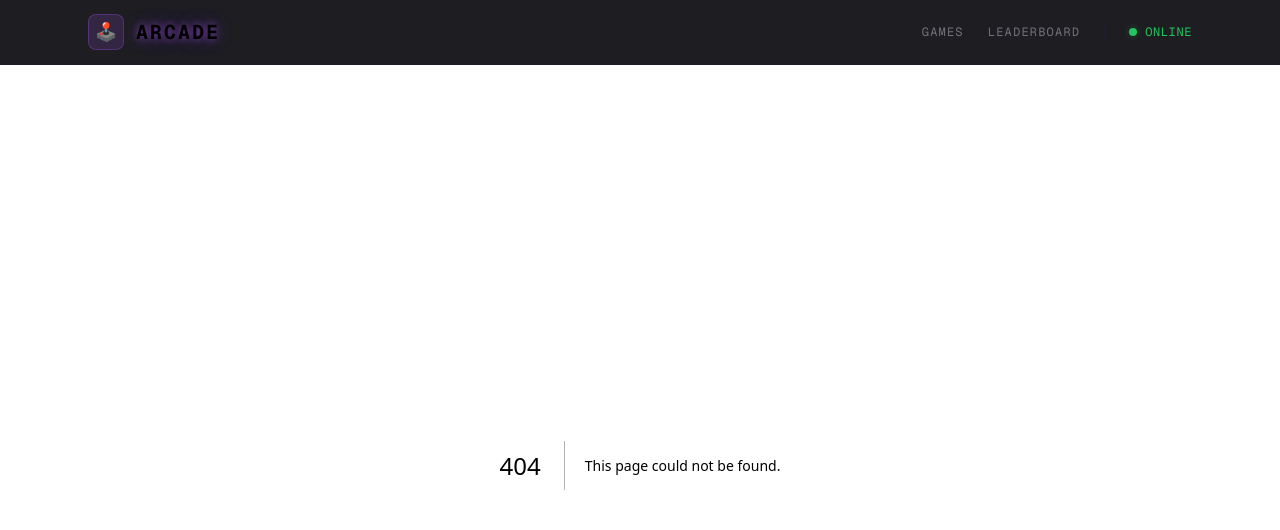
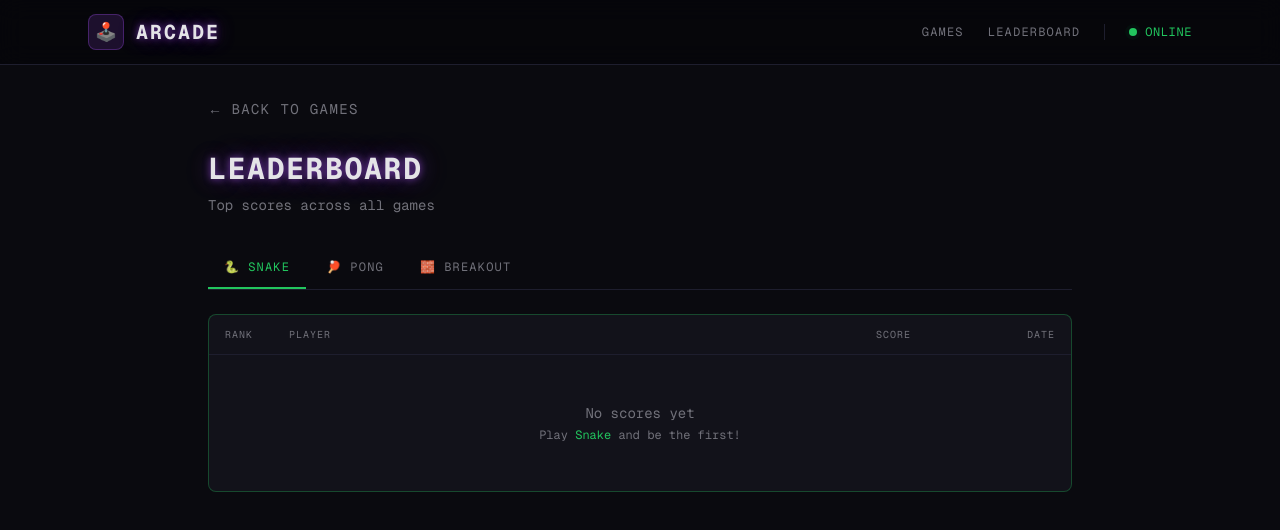
Before and after one commit to cb7chaitanya/arcade, a Next.js app: page /leaderboard in a window 1280 px wide. Before the commit this address had no page. Shown: the top 530 px of the page. Built offline with nearby package versions, Linux system fonts and the light colour scheme.

Commit message:
Add leaderboard page with tabbed per-game score tables
Tabbed game switcher for Snake/Pong/Breakout, fetches scores from
API, displays top 20 with rank medals, player name, score, and
date. Empty state links to the game.

```diff
--- /dev/null
+++ b/app/leaderboard/layout.tsx
@@ -0,0 +1,7 @@
+export const metadata = {
+  title: "Leaderboard | Arcade",
+};
+
+export default function LeaderboardLayout({ children }: { children: React.ReactNode }) {
+  return children;
+}
--- /dev/null
+++ b/app/leaderboard/page.tsx
@@ -0,0 +1,164 @@
+"use client";
+
+import Link from "next/link";
+import { useCallback, useEffect, useState } from "react";
+
+interface Entry {
+  username: string;
+  game: string;
+  score: number;
+  date: string;
+}
+
+const GAMES = [
+  { id: "snake", label: "Snake", emoji: "🐍", color: "green" },
+  { id: "pong", label: "Pong", emoji: "🏓", color: "cyan" },
+  { id: "breakout", label: "Breakout", emoji: "🧱", color: "purple" },
+] as const;
+
+type GameId = (typeof GAMES)[number]["id"];
+
+const colorMap: Record<string, { tab: string; activeTab: string; rank: string; border: string }> = {
+  green: {
+    tab: "text-arcade-muted hover:text-arcade-green",
+    activeTab: "text-arcade-green border-arcade-green",
+    rank: "text-arcade-green",
+    border: "border-arcade-green/30",
+  },
+  cyan: {
+    tab: "text-arcade-muted hover:text-arcade-cyan",
+    activeTab: "text-arcade-cyan border-arcade-cyan",
+    rank: "text-arcade-cyan",
+    border: "border-arcade-cyan/30",
+  },
+  purple: {
+    tab: "text-arcade-muted hover:text-arcade-purple",
+    activeTab: "text-arcade-purple border-arcade-purple",
+    rank: "text-arcade-purple",
+    border: "border-arcade-purple/30",
+  },
+};
+
+export default function LeaderboardPage() {
+  const [activeGame, setActiveGame] = useState<GameId>("snake");
+  const [entries, setEntries] = useState<Entry[]>([]);
+  const [loading, setLoading] = useState(true);
+
+  const fetchScores = useCallback(async (game: GameId) => {
+    setLoading(true);
+    try {
+      const res = await fetch(`/api/leaderboard?game=${game}`);
+      if (res.ok) {
+        const data = await res.json();
+        setEntries(data);
+      }
+    } catch {
+      // silently fail for in-memory store
+    }
+    setLoading(false);
+  }, []);
+
+  useEffect(() => {
+    fetchScores(activeGame);
+  }, [activeGame, fetchScores]);
+
+  const activeConfig = GAMES.find((g) => g.id === activeGame)!;
+  const c = colorMap[activeConfig.color];
+
+  return (
+    <div className="max-w-4xl mx-auto px-4 py-8">
+      <Link
+        href="/"
+        className="inline-flex items-center gap-2 text-arcade-muted hover:text-white text-sm uppercase tracking-widest mb-8 transition-colors"
+      >
+        <span>&larr;</span>
+        <span>Back to Games</span>
+      </Link>
+
+      <div className="mb-8">
+        <h1 className="text-3xl font-bold uppercase tracking-wider neon-glow mb-2">
+          Leaderboard
+        </h1>
+        <p className="text-arcade-muted text-sm">
+          Top scores across all games
+        </p>
+      </div>
+
+      {/* Game tabs */}
+      <div className="flex gap-1 mb-6 border-b border-arcade-border">
+        {GAMES.map((game) => {
+          const gc = colorMap[game.color];
+          const isActive = activeGame === game.id;
+          return (
+            <button
+              key={game.id}
+              onClick={() => setActiveGame(game.id)}
+              className={`px-4 py-3 text-xs uppercase tracking-widest transition-colors border-b-2 ${
+                isActive
+                  ? gc.activeTab
+                  : `${gc.tab} border-transparent`
+              }`}
+            >
+              <span className="mr-2">{game.emoji}</span>
+              {game.label}
+            </button>
+          );
+        })}
+      </div>
+
+      {/* Table */}
+      <div className={`bg-arcade-card border ${c.border} rounded-lg overflow-hidden`}>
+        {/* Header */}
+        <div className="grid grid-cols-[3rem_1fr_5rem_8rem] gap-4 px-4 py-3 border-b border-arcade-border text-[10px] uppercase tracking-widest text-arcade-muted">
+          <span>Rank</span>
+          <span>Player</span>
+          <span className="text-right">Score</span>
+          <span className="text-right hidden sm:block">Date</span>
+        </div>
+
+        {loading ? (
+          <div className="px-4 py-12 text-center text-arcade-muted text-sm">
+            Loading...
+          </div>
+        ) : entries.length === 0 ? (
+          <div className="px-4 py-12 text-center">
+            <p className="text-arcade-muted text-sm mb-1">No scores yet</p>
+            <p className="text-arcade-muted text-xs">
+              Play{" "}
+              <Link href={`/games/${activeGame}`} className={`${c.rank} hover:underline`}>
+                {activeConfig.label}
+              </Link>{" "}
+              and be the first!
+            </p>
+          </div>
+        ) : (
+          <div>
+            {entries.slice(0, 20).map((entry, i) => (
+              <div
+                key={`${entry.username}-${entry.date}`}
+                className={`grid grid-cols-[3rem_1fr_5rem_8rem] gap-4 px-4 py-3 items-center ${
+                  i !== entries.length - 1 ? "border-b border-arcade-border/50" : ""
+                } ${i < 3 ? "bg-arcade-darker/50" : ""}`}
+              >
+                <span
+                  className={`text-sm font-bold ${i < 3 ? c.rank : "text-arcade-muted"}`}
+                >
+                  {i === 0 ? "🥇" : i === 1 ? "🥈" : i === 2 ? "🥉" : `#${i + 1}`}
+                </span>
+                <span className="text-sm text-white truncate">
+                  {entry.username}
+                </span>
+                <span className="text-sm font-bold text-right text-white">
+                  {entry.score.toLocaleString()}
+                </span>
+                <span className="text-xs text-arcade-muted text-right hidden sm:block">
+                  {new Date(entry.date).toLocaleDateString()}
+                </span>
+              </div>
+            ))}
+          </div>
+        )}
+      </div>
+    </div>
+  );
+}
```
